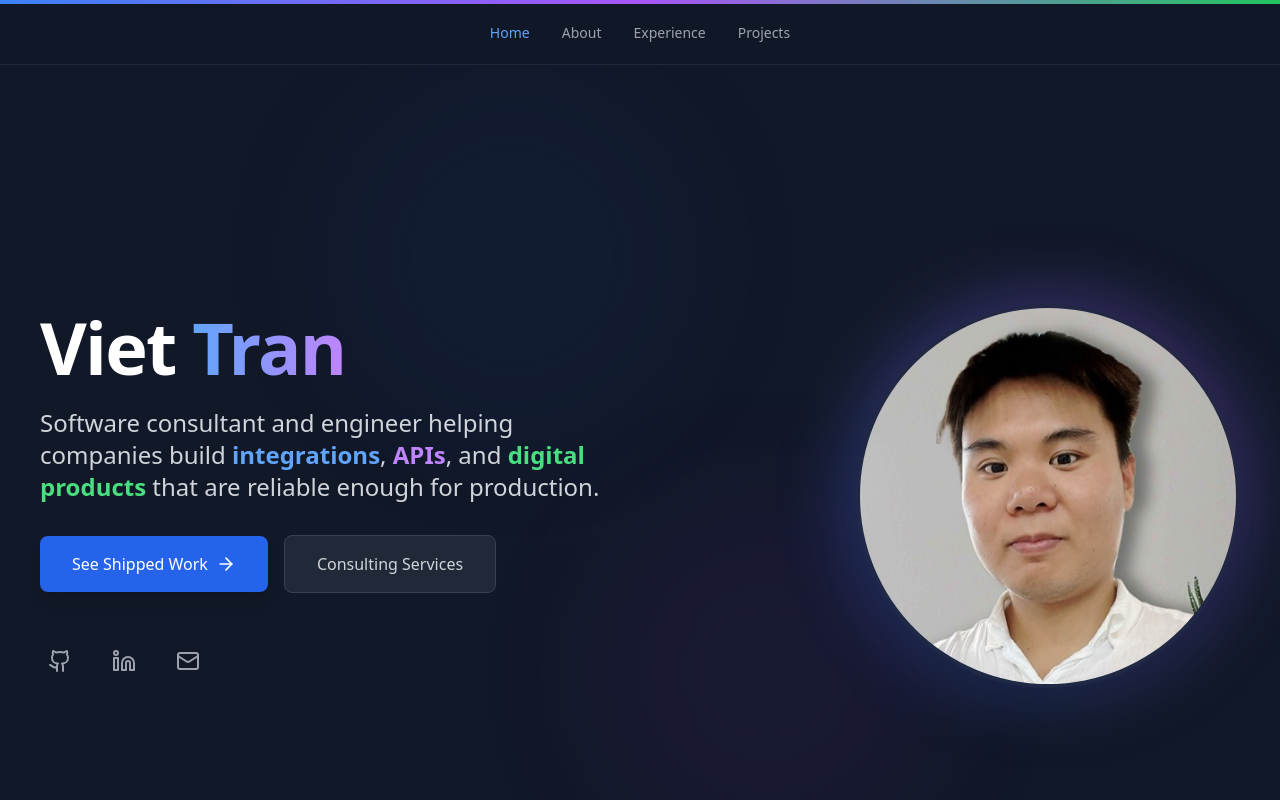
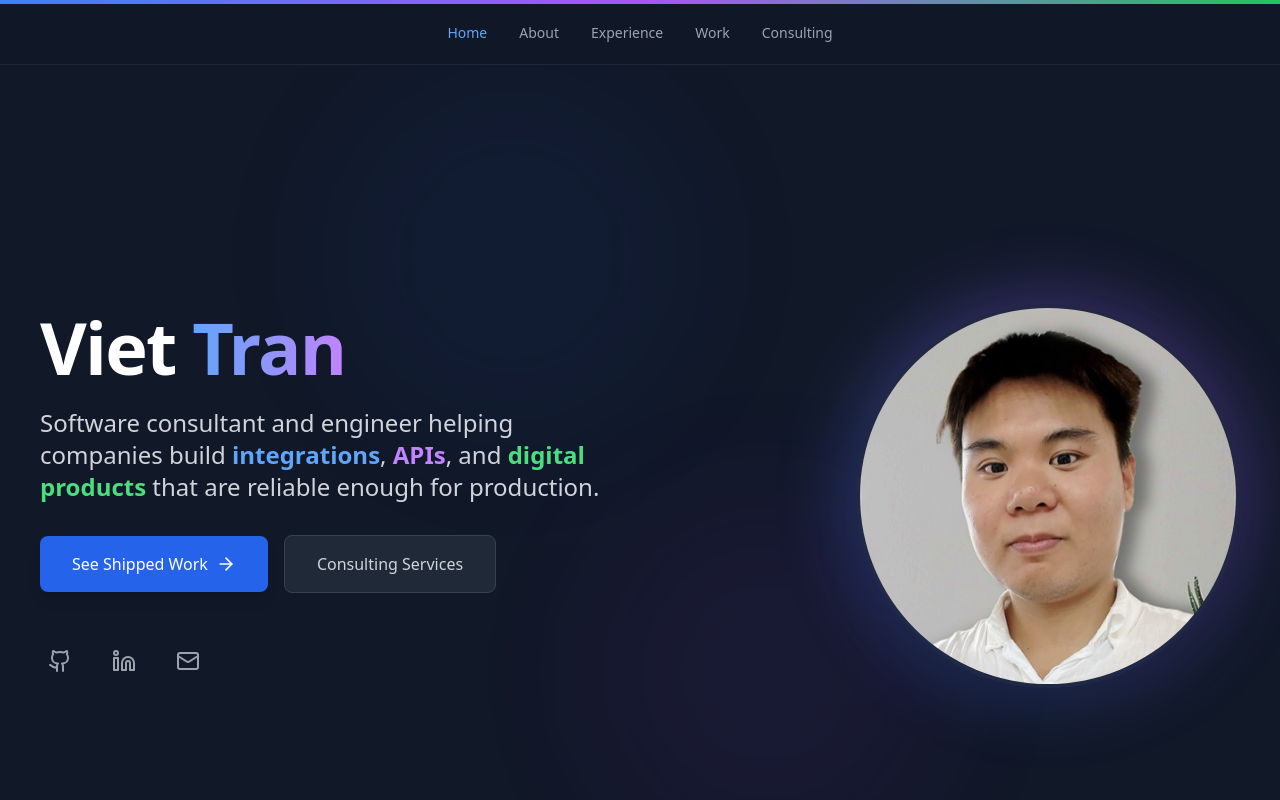
Before and after one commit to vieteri/viet-tran-portfolio, a Next.js app: page / in a window 1280 px wide. Shown: the top 800 px of the page. Built offline with nearby package versions, Linux system fonts and the light colour scheme.

Commit message:
feat: surface consulting in navigation

```diff
--- a/src/components/Navigation.tsx
+++ b/src/components/Navigation.tsx
@@ -9,7 +9,8 @@ const navItems = [
   { href: '/#home', label: 'Home' },
   { href: '/#about', label: 'About' },
   { href: '/#experience', label: 'Experience' },
-  { href: '/#projects', label: 'Projects' },
+  { href: '/#projects', label: 'Work' },
+  { href: '/consulting', label: 'Consulting' },
 ];
 
 const Navigation = () => {
```
